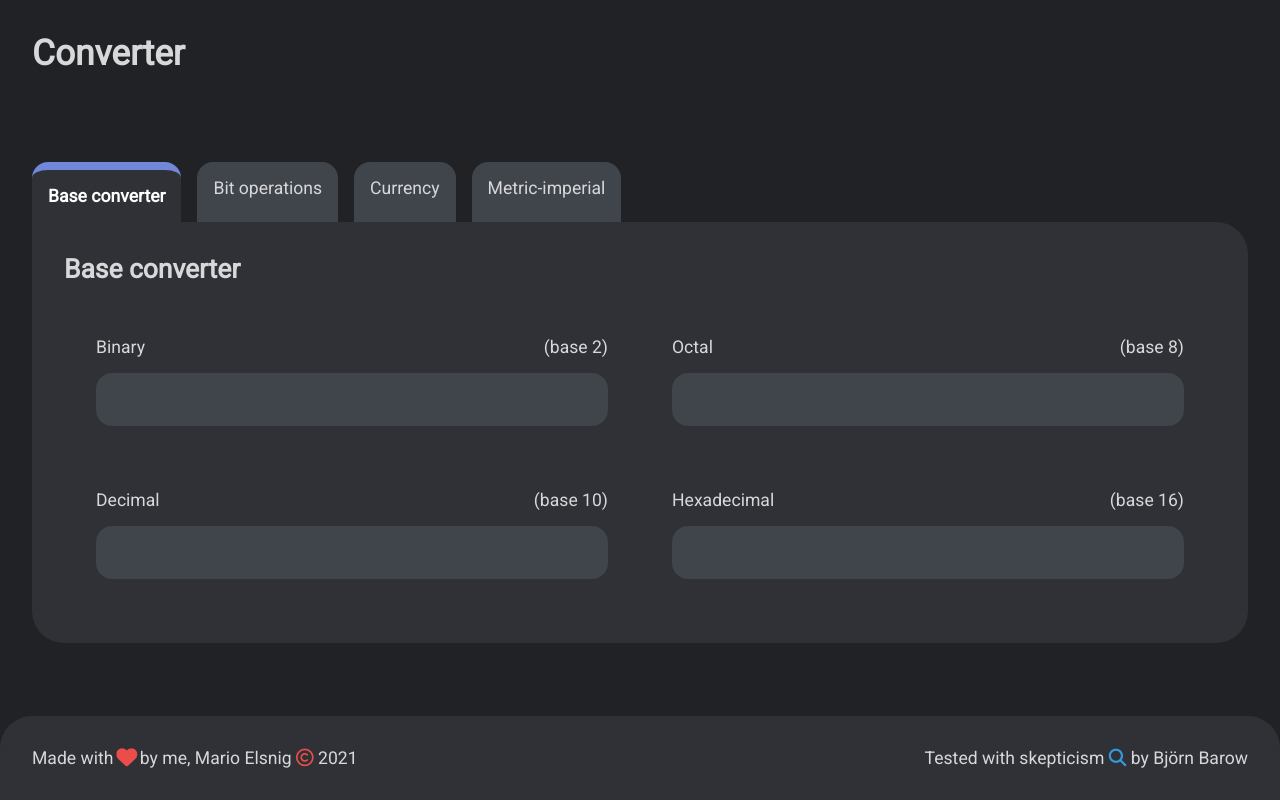
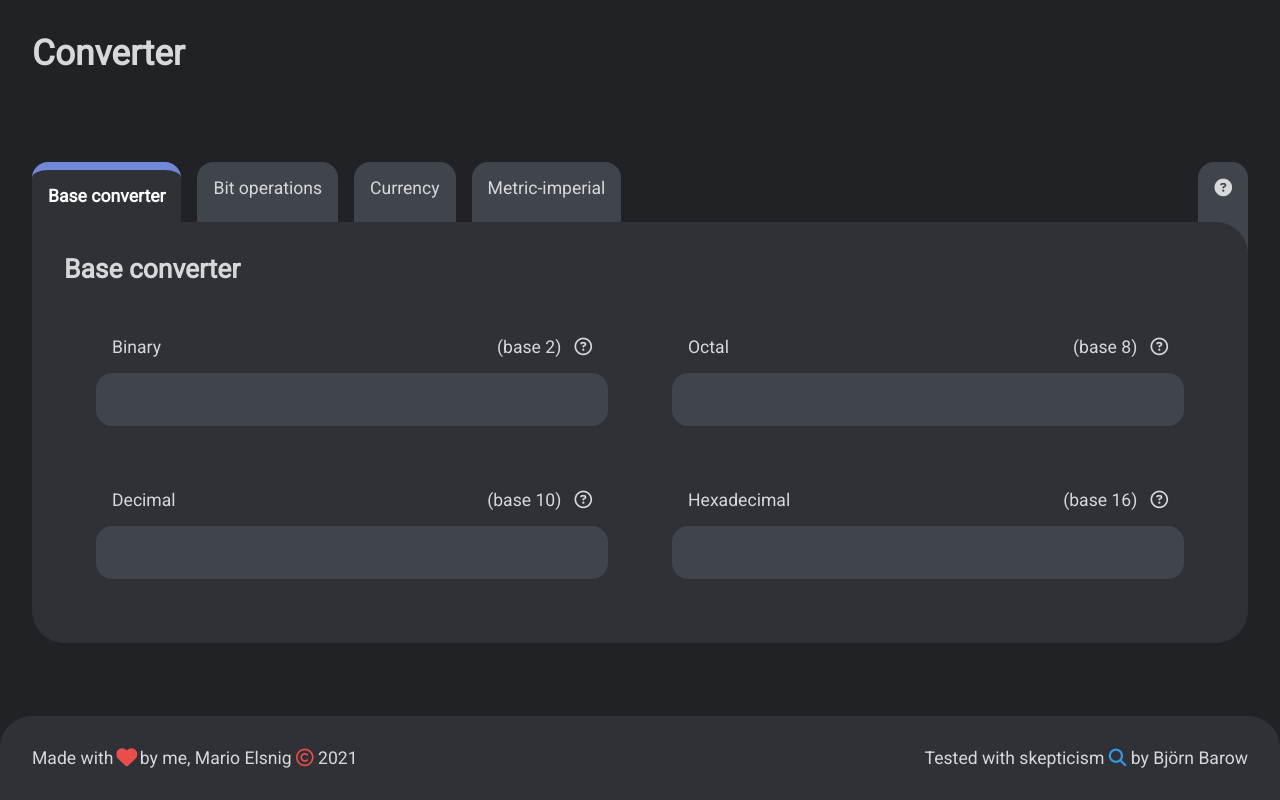
Before and after one commit to MarioMatschgi/Converter, a Vue app: page / in a window 1280 px wide. Built offline with nearby package versions, Linux system fonts and the light colour scheme.

Commit message:
Refined UI, Animations, Refactored

```diff
--- a/package.json
+++ b/package.json
@@ -1,6 +1,6 @@
 {
   "name": "converter",
-  "version": "0.1.2",
+  "version": "0.1.3",
   "private": true,
   "scripts": {
     "serve": "vue-cli-service serve",
--- a/src/Css/animations.css
+++ b/src/Css/animations.css
@@ -28,3 +28,28 @@
     transform: scale(1);
   }
 }
+.search {
+  animation: none;
+  transition: 0.25s transform;
+}
+.search:hover {
+  cursor: pointer;
+
+  animation: search-beat 0.5s;
+  animation-iteration-count: 1;
+  transform: scale(1.2);
+}
+@keyframes search-beat {
+	0% {
+    transform: scale(1);
+  }
+  50% {
+    transform: scale(1.25);
+  }
+  75% {
+    transform: scale(1.1);
+  }
+  100% {
+    transform: scale(1.2);
+  }
+}
--- a/src/Css/form.css
+++ b/src/Css/form.css
@@ -26,7 +26,7 @@ form input {
 
   transition: all .4s;
 }
-input:focus, input:hover {
+form input:focus, form input:hover {
   box-shadow: 0 0 0 2px var(--colors_red);
   outline: none;
 }
@@ -38,6 +38,7 @@ form .break {
   flex-basis: 100%;
 }
 form label {
+  margin: 0 var(--small_border_radius);
   margin-bottom: var(--small_border_radius);
 
   text-align: center;
--- a/src/Css/tab-system.css
+++ b/src/Css/tab-system.css
@@ -6,11 +6,15 @@
   padding: 0 !important;
 
   background-color: var(--foreground_color);
-  border-radius: 0 var(--border_radius) var(--border_radius) var(--border_radius) !important;
+  border-radius: var(--border_radius) !important;
+  z-index: 10 !important;
+  position: relative;
 }
 
 .tabs {
   display: flex;
+  margin-bottom: calc(var(--border_radius) * -1);
+  position: relative;
 }
 
 .tabs a {
@@ -22,6 +26,8 @@
 
   margin-right: var(--small_border_radius);
   border-top: 0 solid var(--highlight_color);
+
+  padding-bottom: calc(var(--small_padding) + var(--border_radius));
 
   transition: all .4s;
 }
--- a/src/components/Footer.vue
+++ b/src/components/Footer.vue
@@ -1,7 +1,7 @@
 <template>
   <div class="box copyright">
     <p class="author">
-      Made with <i class="fas heart" aria-hidden="true"></i> by me, Mario Elsnig <i class="far copyrightsign" aria-hidden="true"></i> 2021
+      Made with <i class="fas heart" aria-hidden="true" @click="onHeartClicked()"></i> by me, Mario Elsnig <i class="far copyrightsign" aria-hidden="true"></i> 2021
     </p>
     <p class="contributors">Tested with skepticism <i class="fas search">&#xf002;</i> by Björn Barow</p>
   </div>
@@ -10,6 +10,11 @@
 <script>
 export default {
 	name: "Footer",
+	methods: {
+		onHeartClicked() {
+			window.ipcRenderer.send("open_url", "https://www.programario.at");
+		},
+	},
 };
 </script>
 
--- a/src/components/TabHeader.vue
+++ b/src/components/TabHeader.vue
@@ -5,6 +5,8 @@
 			<a @click="activetab = '2'" :class="[activetab === '2' ? 'active' : '']">Bit operations</a>
 			<a @click="activetab = '3'" :class="[activetab === '3' ? 'active' : '']">Currency</a>
       <a @click="activetab = '4'" :class="[activetab === '4' ? 'active' : '']">Metric-imperial</a>
+      <div class="spacer"></div>
+      <a @click="activetab = '?'" :class="[activetab === '?' ? 'active' : '']"><i class="fas">&#xf059;</i></a>
 		</div>
 
 		<div class="box tabcontents">
@@ -12,19 +14,19 @@
 				<h2>Base converter</h2>
         <form>
           <div>
-            <label for="binary"><span>Binary</span> <span>(base 2)</span></label>
+            <label for="binary"><span>Binary</span> <span>(base 2)&nbsp;&nbsp;&nbsp;<i class="far">&#xf059;</i></span></label>
             <input type="text" data-base="2" id="binary"  name="binary"   @keydown="onInput('01', $event)">
           </div>
           <div>
-            <label for="octal"><span>Octal</span> <span>(base 8)</span></label>
+            <label for="octal"><span>Octal</span> <span>(base 8)&nbsp;&nbsp;&nbsp;<i class="far">&#xf059;</i></span></label>
             <input type="text" data-base="8" id="octal"   name="octal"    @keydown="onInput('01234567', $event)">
           </div>
           <div>
-            <label for="decimal"><span>Decimal</span> <span>(base 10)</span></label>
+            <label for="decimal"><span>Decimal</span> <span>(base 10)&nbsp;&nbsp;&nbsp;<i class="far">&#xf059;</i></span></label>
             <input type="text" data-base="10" id="decimal" name="decimal"  @keydown="onInput('0123456789', $event)">
           </div>
           <div>
-            <label for="hex"><span>Hexadecimal</span> <span>(base 16)</span></label>
+            <label for="hex"><span>Hexadecimal</span> <span>(base 16)&nbsp;&nbsp;&nbsp;<i class="far">&#xf059;</i></span></label>
             <input type="text" data-base="16" id="hex"  name="hex"         @keydown="onInput('0123456789ABCDEF', $event)">
           </div>
         </form>
@@ -39,6 +41,10 @@
 			</div>
       <div v-if="activetab === '4'" class="tabcontent">
         <h2>Metric-imperial conversion</h2>
+				<p>comming soon...</p>
+			</div>
+      <div v-if="activetab === '?'" class="tabcontent">
+        <h2>About</h2>
 				<p>comming soon...</p>
 			</div>
 		</div>
@@ -76,10 +82,7 @@ export default {
 				}
 			}
 
-			// onSubmit(event);
 			setTimeout(function () {
-				console.log("Submit");
-
 				// CHECK WHICH TEXTFIELD CHANGED, THIS IS VALUE TO CONVERT
 				let form = document.getElementsByTagName("form")[0];
 				let inputs = form.getElementsByTagName("input");
@@ -117,36 +120,10 @@ export default {
 				}
 			}, 100);
 		},
-		/*
-		onSubmit(event) {
-			console.log("Submit");
-
-			// CHECK WHICH TEXTFIELD CHANGED, THIS IS VALUE TO CONVERT
-			let form = document.getElementsByTagName("form")[0];
-			let inputs = form.getElementsByTagName("input");
-
-			let changedInput;
-			for (let i = 0; i < inputs.length; i++) {
-				const input = inputs[i];
-				// Check if key doesnt exist in values dict
-				if (!(input.id in values)) {
-					values[input.id] = "";
-				}
-
-				// Check if there are changes
-				if (values[input.id] != input.value) {
-					changedInput = input;
-				}
-			}
-
-			// UPDATE VARS AND SET TEXFIELD CONTENTS TO VARS
-			console.log(changedInput.id);
-
-			event.preventDefault();
-		},*/
 	},
 	data: () => ({
 		activetab: "1",
+		msg: "ASD",
 	}),
 };
 function isModifyKeyPressed(
--- a/src/main.js
+++ b/src/main.js
@@ -1,6 +1,8 @@
 import '@babel/polyfill'
 import 'mutationobserver-shim'
+
 import { createApp } from 'vue'
 import App from './App.vue'
 
-createApp(App).mount('#app')
+const app = createApp(App);
+app.mount('#app');
--- /dev/null
+++ b/src/preload.js
@@ -0,0 +1,2 @@
+import { ipcRenderer } from 'electron'
+window.ipcRenderer = ipcRenderer
--- /dev/null
+++ b/vue.config.js
@@ -0,0 +1,7 @@
+module.exports = {
+  pluginOptions: {
+    electronBuilder: {
+      preload: 'src/preload.js'
+    }
+  }
+}
```
Also changed, not shown: src/background.js (+11 -2 lines), src/assets/logo.png (deleted).
